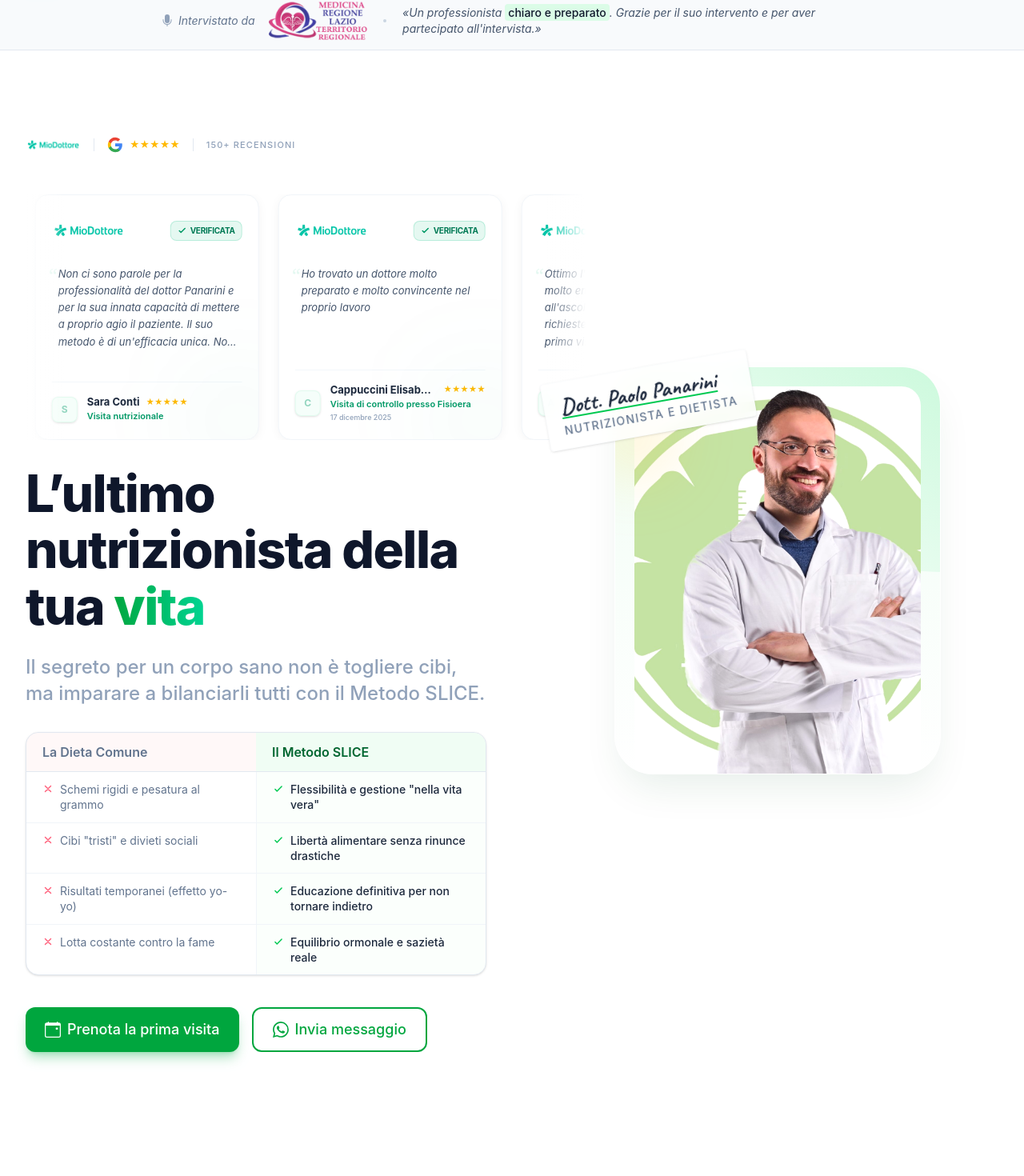
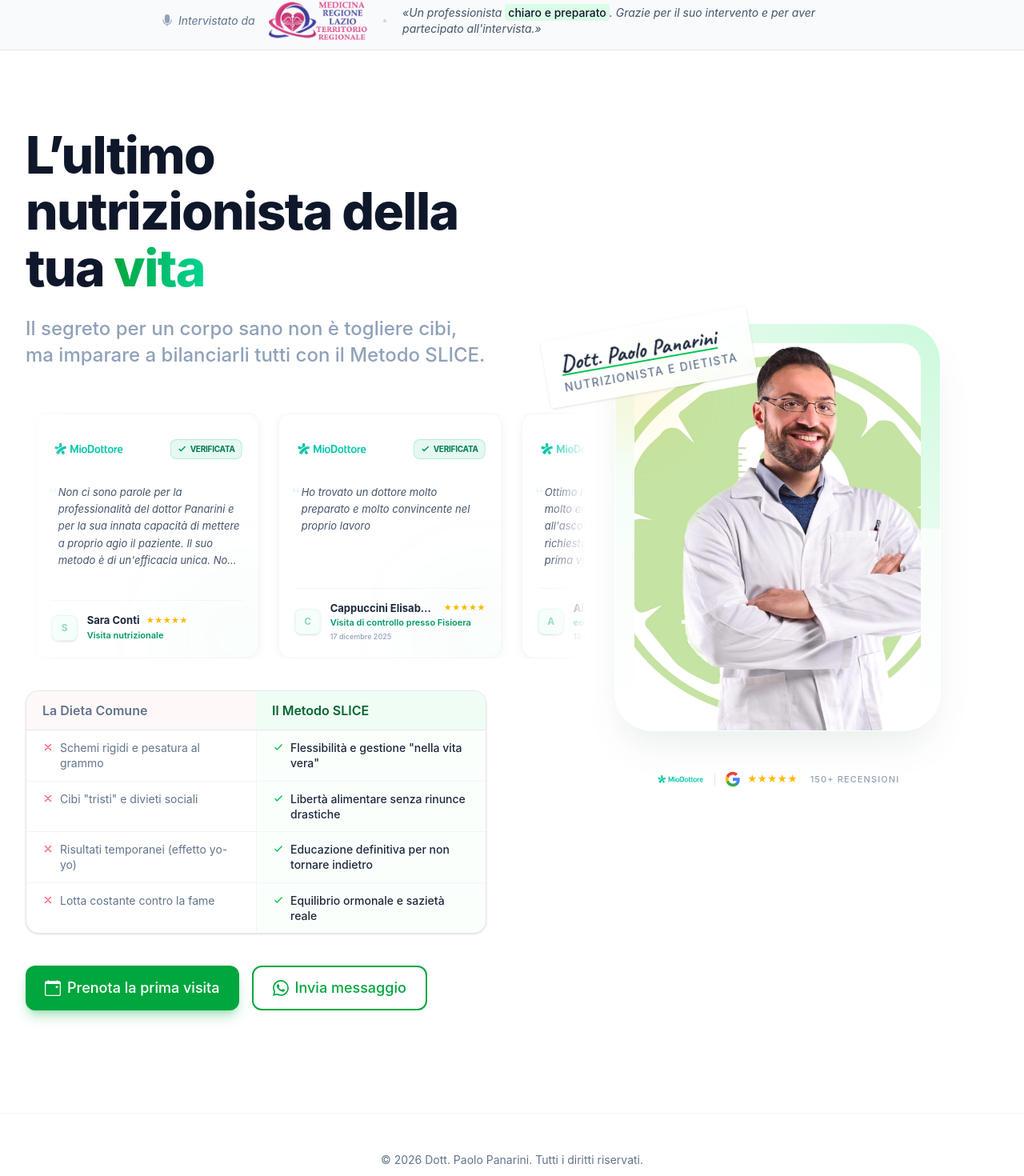
Before and after one commit to Thommy-String/drslice, a React (Vite) app: page / in a window 1280 px wide. Shown: the part 90-1560 px from the top of the page at 80% size. Before the commit the page ends 1533 px from the top, so only its background shows below. Built offline with nearby package versions, Linux system fonts and the light colour scheme.

Commit message:
Refactor: remove extra sections (Methodology, AboutMe, Reviews logic) from App.jsx making it a single-screen focused landing. Trust signals moved below hero image.

```diff
--- a/src/App.jsx
+++ b/src/App.jsx
@@ -5,6 +5,14 @@ function App() {
   return (
     <div className="min-h-screen bg-white flex flex-col font-sans">
       <HeroSection />
+
+      <footer className="bg-white border-t border-slate-100 py-12">
+        <div className="max-w-7xl mx-auto px-4 text-center">
+          <p className="text-slate-500 text-sm">
+            © {new Date().getFullYear()} Dott. Paolo Panarini. Tutti i diritti riservati.
+          </p>
+        </div>
+      </footer>
     </div>
   )
 }
--- a/src/components/HeroSection.jsx
+++ b/src/components/HeroSection.jsx
@@ -54,19 +54,15 @@ export function HeroSection() {
                 {/* Design element - overlapping graphic */}
                 <div className="absolute top-10 -left-6 w-24 h-24 bg-yellow-400/20 rounded-full blur-2xl z-20"></div>
               </div>
-            </div>
 
-            {/* Content Left / Top -> Now Bottom / Second in flow */}
-            <div className="order-2 lg:order-1 max-w-2xl mx-auto lg:mx-0 text-center lg:text-left relative z-20 overflow-visible w-full">
-              <div className="flex flex-col items-center lg:items-start mb-6 w-full -ml-4 sm:-ml-8 lg:-ml-12 pl-4 sm:pl-8 lg:pl-12">
-
-                {/* Review Summary & Trust Signals - MINIMAL DESIGN (NO BACKGROUND) */}
-                <div className="flex flex-col items-center lg:items-start mb-4">
-                  <div className="flex items-center gap-4 py-1 transition-all duration-300">
+              {/* Review Summary & Trust Signals - SPOSTATO SOTTO L'IMMAGINE */}
+              <div className="mt-4 flex justify-center">
+                <div className="flex items-center gap-4 py-1">
+                  <div className="flex items-center gap-3">
                     <img
                       src={mioDottoreLogo}
                       alt="MioDottore"
-                      className="h-8 sm:h-9 w-auto object-contain flex-shrink-0 transition-all"
+                      className="h-7 sm:h-8 w-auto object-contain flex-shrink-0"
                     />
                     <div className="w-[1px] h-4 bg-slate-200"></div>
                     <div className="flex items-center gap-2">
@@ -80,10 +76,25 @@ export function HeroSection() {
                         ★★★★★
                       </div>
                     </div>
-                    <div className="w-[1px] h-4 bg-slate-200"></div>
-                    <span className="text-[10px] sm:text-[11px] font-medium text-slate-400 uppercase tracking-widest">150+ RECENSIONI</span>
                   </div>
+                  <span className="text-[10px] sm:text-[11px] font-medium text-slate-400 uppercase tracking-widest whitespace-nowrap">150+ RECENSIONI</span>
                 </div>
+              </div>
+            </div>
+
+            {/* Content Left / Top -> Now Bottom / Second in flow */}
+            <div className="order-2 lg:order-1 max-w-2xl mx-auto lg:mx-0 text-center lg:text-left relative z-20 overflow-visible w-full">
+
+              <h1 className="text-4xl md:text-5xl lg:text-[4rem] font-extrabold tracking-tight text-slate-900 leading-[1.1]">
+                L’ultimo nutrizionista della tua{' '}
+                <span className="text-transparent bg-clip-text bg-gradient-to-r from-green-600 to-emerald-400">vita</span>
+              </h1>
+
+              <p className="mt-6 text-md md:text-2xl font-medium text-slate-400 max-w-xl mx-auto lg:mx-0 leading-snug">
+                Il segreto per un corpo sano non è togliere cibi, ma imparare a bilanciarli tutti con il Metodo SLICE.
+              </p>
+
+              <div className="flex flex-col items-center lg:items-start mt-8 mb-6 w-full -ml-4 sm:-ml-8 lg:-ml-12 pl-4 sm:pl-8 lg:pl-12">
 
                 {/* Reviews Carousel - MARGINE AZZERATO */}
                 <div className="w-[110vw] sm:w-[500px] lg:w-[600px] xl:w-[700px] relative left-1/2 lg:left-0 -translate-x-1/2 lg:translate-x-0 mt-0">
@@ -91,14 +102,6 @@ export function HeroSection() {
                 </div>
 
               </div>
-
-              <h1 className="text-4xl md:text-5xl lg:text-[4rem] font-extrabold tracking-tight text-slate-900 leading-[1.1]">
-                L’ultimo nutrizionista della tua{' '}
-                <span className="text-transparent bg-clip-text bg-gradient-to-r from-green-600 to-emerald-400">vita</span>
-              </h1>
-
-              <p className="mt-6 text-md md:text-2xl font-medium text-slate-400 max-w-xl mx-auto lg:mx-0 leading-snug">
-                Il segreto per un corpo sano non è togliere cibi, ma imparare a bilanciarli tutti con il Metodo SLICE.              </p>
 
               <ComparisonTable />
 
@@ -138,11 +141,6 @@ export function HeroSection() {
           </div>
         </div>
       </section>
-
-      {/* Reviews Section Anchor */}
-      <section id="recensioni" className="bg-slate-50">
-        {/* Placeholder or existing reviews component integration if needed */}
-      </section>
     </div>
   );
 }
```
